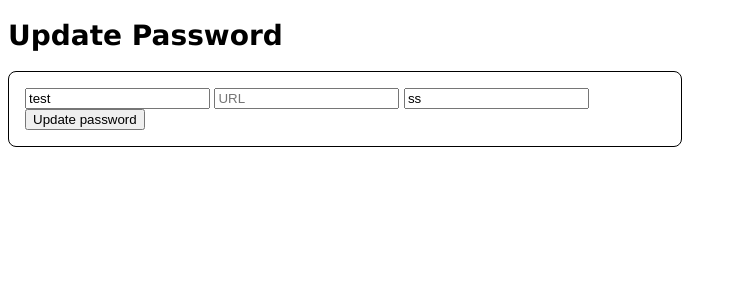
After one commit to tashanco/password-manager, a Flask app: page /update/1 in a window 1280 px wide. The commit adds this page. Shown: the top 300 px of the page, without its empty margins (0-737 px from the left). Run offline with Flask 2, Linux system fonts and the light colour scheme; data comes from the database, SQL or seed files in the repository; both versions use the stored data as it was after the commit.

Commit message:
Added update page and removed styling class from form

```diff
--- a/templates/index.html
+++ b/templates/index.html
@@ -13,7 +13,7 @@
             <input type="text" name="username" id="username" placeholder="Username">
             <input type="text" name="url" id="url" placeholder="URL">
             <input type="password" name="password" id="password" placeholder="Password">
-            <input class="submit-button" type="submit" value="Save password">
+            <input type="submit" value="Save password">
         </form>
         <br>
         <!-- Table for stored passwords -->
--- /dev/null
+++ b/templates/update.html
@@ -0,0 +1,18 @@
+{% extends 'base.html' %}
+
+{% block head %}
+{% endblock%}
+
+{% block body %}
+<div class="content">
+    <h1>Update Password</h1>
+
+    <!-- Form for updating passwords -->
+    <form class="new-password-form" action="/update/{{password.id}}" method="POST">
+        <input type="text" name="username" id="username" placeholder="Username" value="{{password.username}}">
+        <input type="text" name="url" id="url" placeholder="URL" value="{{password.url}}">
+        <input type="text" name="password" id="password" placeholder="Password" value="{{password.password}}">
+        <input type="submit" value="Update password">
+    </form>
+</div>
+{% endblock %}
```
Also changed, not shown: password_manager.db.
